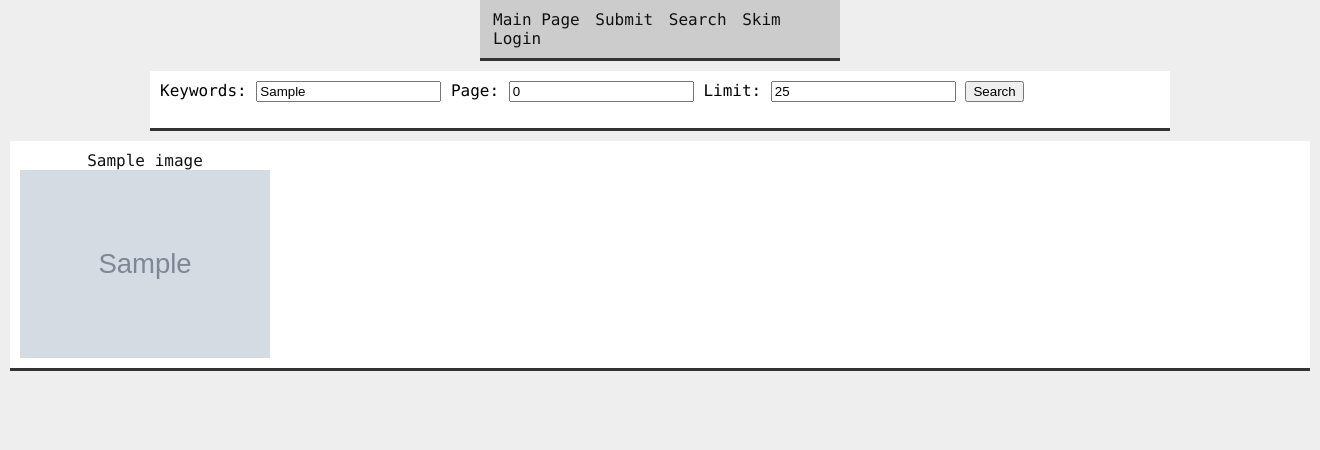
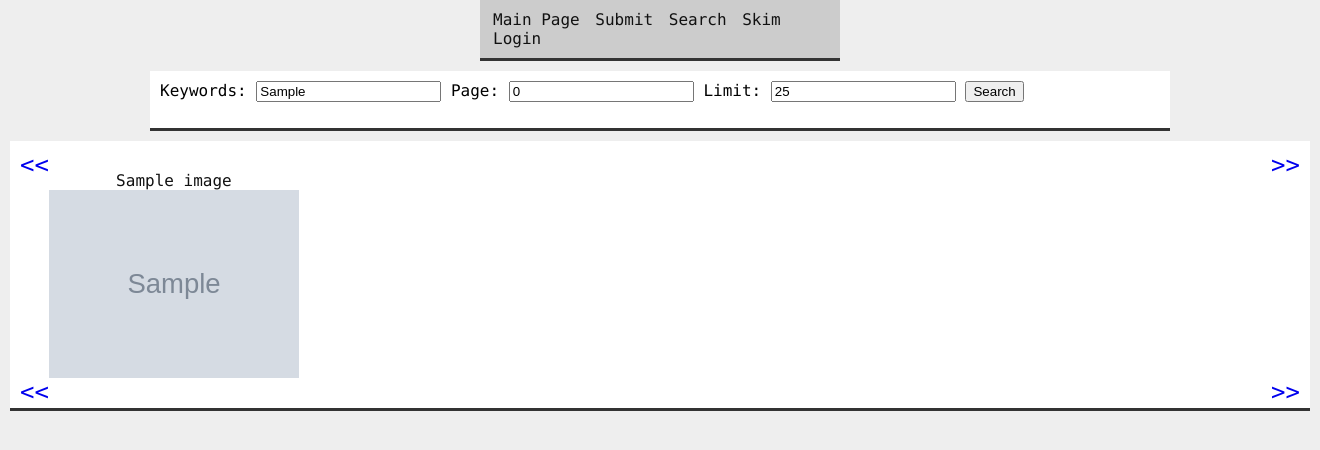
Before and after one commit to Scrapsy/image_site, a Django app: page /views/search/?keywords=Sample in a window 1320 px wide. Shown: the top 450 px of the page. Run offline with Django 3.2, Linux system fonts and the light colour scheme; tables that the repository leaves empty hold one stand-in row (values such as "Sample post"); grey boxes marked "Sample" are stand-in pictures; some libraries are stand-ins or nearby versions.

Commit message:
navigations for search and index

```diff
--- a/views/static/views/style.css
+++ b/views/static/views/style.css
@@ -129,3 +129,20 @@ div.loading {
 div.hidden {
     display: none;
 }
+
+div.navigation {
+    height: 20px;
+}
+
+div.navigation a {
+    font-size: x-large;
+    text-decoration: black;
+}
+
+a.right {
+    float: right;
+}
+
+a.left {
+    float: left;
+}
--- a/views/templates/views/search.html
+++ b/views/templates/views/search.html
@@ -68,6 +68,10 @@
 
 <div class="mainpage">
     {% if filtered_images %}
+        <div class="navigation">
+            <a href="{% url 'views:search' %}?keywords={{keywords}}&page={{last_page}}&limit={{limit}}" class="left">&lt;&lt;</a>
+            <a href="{% url 'views:search' %}?keywords={{keywords}}&page={{next_page}}&limit={{limit}}" class="right">&gt;&gt;</a>
+        </div>
         {% for image in filtered_images %}
             <div class="sample">
                 <a href="{% url 'views:show' image.id %}">
@@ -76,6 +80,10 @@
                 </a>
             </div>
         {% endfor %}
+        <div class="navigation">
+            <a href="{% url 'views:search' %}?keywords={{keywords}}&page={{last_page}}&limit={{limit}}" class="left">&lt;&lt;</a>
+            <a href="{% url 'views:search' %}?keywords={{keywords}}&page={{next_page}}&limit={{limit}}" class="right">&gt;&gt;</a>
+        </div>
     {% else %}
         <p>No images are found by query.</p>
     {% endif %}
--- a/views/urls.py
+++ b/views/urls.py
@@ -4,7 +4,7 @@ from . import views
 
 app_name = 'views'
 urlpatterns = [
-    path('', views.IndexView.as_view(), name='index'),
+    path(r'', views.IndexView.as_view(), name='index'),
     path('submit/', views.submit, name='submit'),
     path('show/<int:pk>/', views.ShowView.as_view(), name='show'),
     path('search/', views.search, name='search'),
--- a/views/views.py
+++ b/views/views.py
@@ -13,9 +13,26 @@ class IndexView(generic.ListView):
     context_object_name = 'latest_images'
 
     def get_queryset(self):
-        """Return the last five published questions."""
-        return Image.objects.order_by('-pub_date')[:25]
+        page = self.request.GET.get('page', 0)
+        limit = self.request.GET.get('limit', 25)
+        page = int(page)
+        limit = int(limit)
+        start = page * limit
+        end = (page + 1) * limit
+        if start < 0:
+            start = 0
+            end = limit
+        return Image.objects.order_by('-pub_date')[start:end]
 
+    def get_context_data(self, **kwargs):
+        ctx = super().get_context_data(**kwargs)
+        page = self.request.GET.get('page', 0)
+        page = int(page)
+        ctx['last_page'] = page - 1
+        ctx['page'] = page
+        ctx['next_page'] = page + 1
+        ctx['limit'] = self.request.GET.get('limit', 25)
+        return ctx
 
 @login_required
 def submit(request):
@@ -78,6 +95,8 @@ def search(request):
     keywords = getValueOr(request.GET, 'keywords', '')
     page = int(getValueOr(request.GET, 'page', '0'))
     limit = int(getValueOr(request.GET, 'limit', '25'))
+    page = int(page)
+    limit = int(limit)
 
     suggestions = []
     for word in Keyword.objects.all():
@@ -99,12 +118,19 @@ def search(request):
     images = Image.objects.all()
     for key in keys:
         images = images.filter(Q(keywords__contains=key.strip().lower()))
-    images = images[page*limit:(page+1)*limit]
+    start = page*limit
+    end = (page+1)*limit
+    if start < 0:
+        start = 0
+        end = limit
+    images = images[start:end]
 
     context = {
         "filtered_images": images,
         "keywords": keywords,
         "page": page,
+        "last_page": page-1,
+        "next_page": page+1,
         "limit": limit,
         "suggested_keywords": suggestions
     }
```
Also changed, not shown: views/templates/views/index.html (+8 -0 lines).
